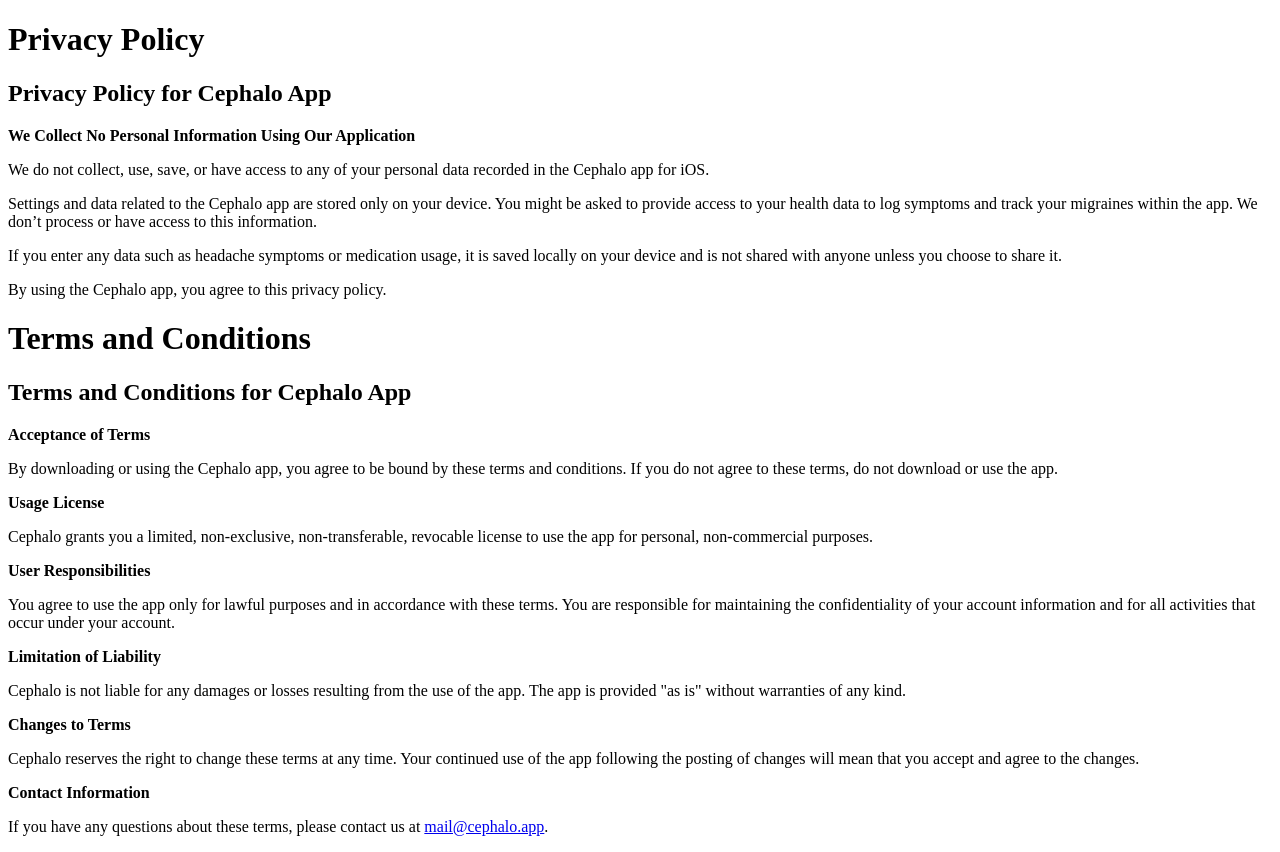
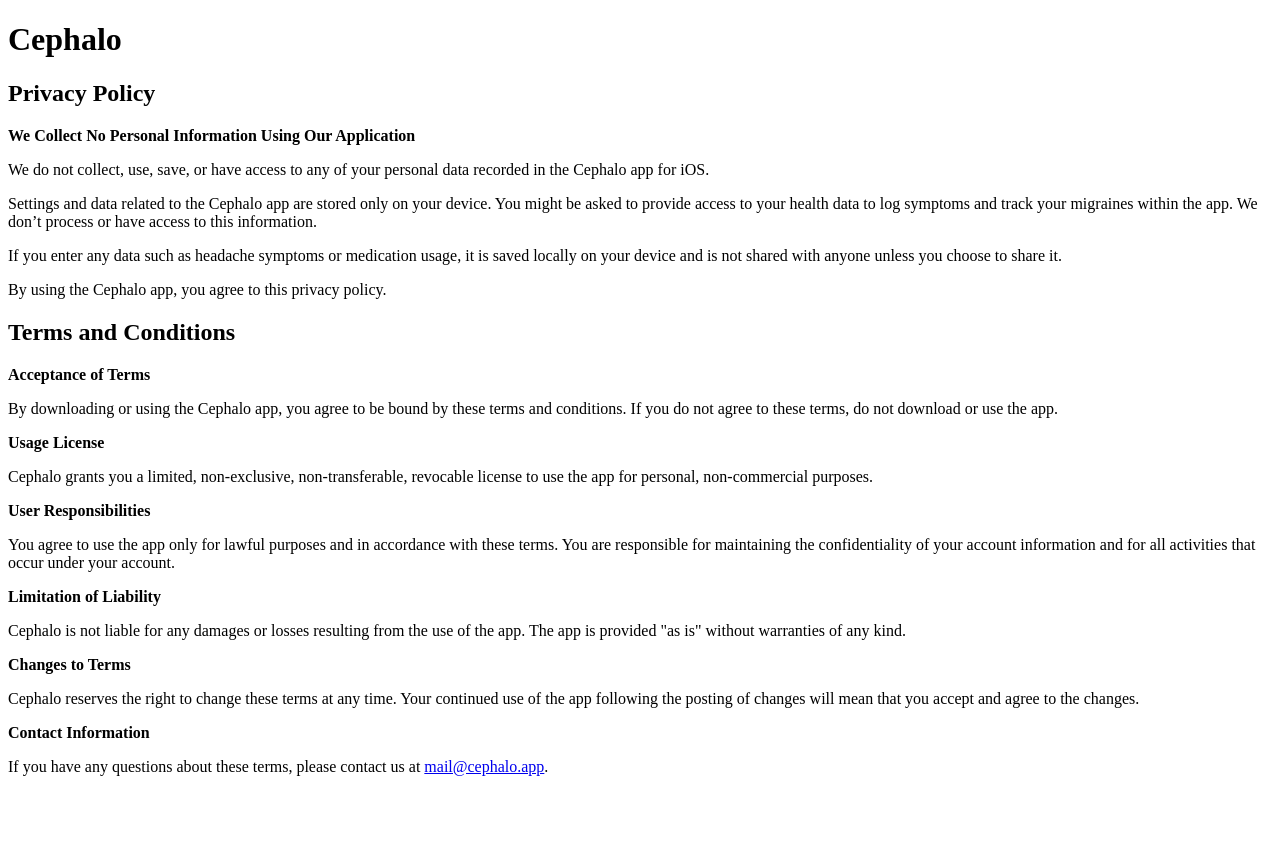
Before and after one commit to ChristopherBrock/Cephalo, a plain HTML site: page index.html in a window 1280 px wide. After the commit the page ends 800 px from the top, so only its background shows below. Drawn offline with Linux system fonts and the light colour scheme.

Commit message:
Update index.html

```diff
--- a/index.html
+++ b/index.html
@@ -6,16 +6,15 @@
     <title>Privacy Policy and Terms</title>
 </head>
 <body>
-    <h1>Privacy Policy</h1>
-    <h2>Privacy Policy for Cephalo App</h2>
+    <h1>Cephalo</h1>
+    <h2>Privacy Policy</h2>
     <p><strong>We Collect No Personal Information Using Our Application</strong></p>
     <p>We do not collect, use, save, or have access to any of your personal data recorded in the Cephalo app for iOS.</p>
     <p>Settings and data related to the Cephalo app are stored only on your device. You might be asked to provide access to your health data to log symptoms and track your migraines within the app. We don’t process or have access to this information.</p>
     <p>If you enter any data such as headache symptoms or medication usage, it is saved locally on your device and is not shared with anyone unless you choose to share it.</p>
     <p>By using the Cephalo app, you agree to this privacy policy.</p>
 
-    <h1>Terms and Conditions</h1>
-    <h2>Terms and Conditions for Cephalo App</h2>
+    <h2>Terms and Conditions</h2>
     <p><strong>Acceptance of Terms</strong></p>
     <p>By downloading or using the Cephalo app, you agree to be bound by these terms and conditions. If you do not agree to these terms, do not download or use the app.</p>
 
```
